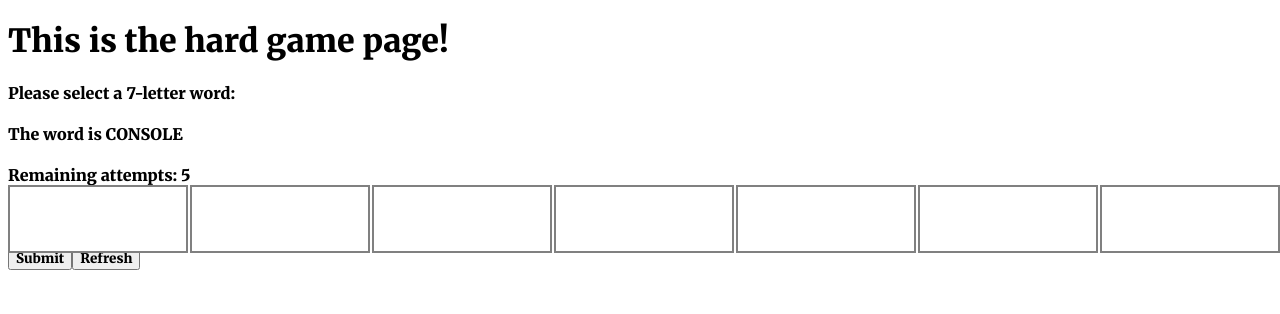
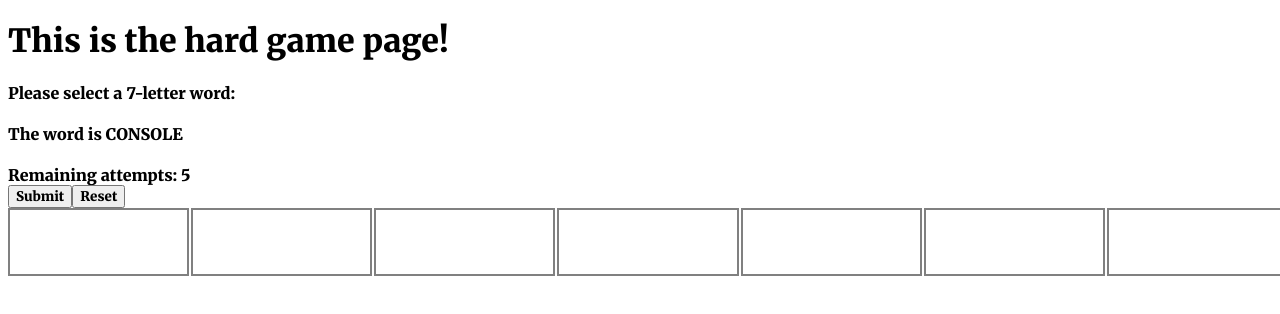
Before and after one commit to nice-to-meecha/CS5610_Project2_Wordle, a React (Vite) app: page /game/hard in a window 1280 px wide. Shown: the top 314 px of the page. Built offline with nearby package versions, Linux system fonts and the light colour scheme.

Commit message:
Game largely functional

```diff
--- /dev/null
+++ b/src/css/Board.css
@@ -0,0 +1,3 @@
+.game-board {
+    position: absolute;
+}
--- /dev/null
+++ b/src/css/Congrats.css
@@ -0,0 +1,11 @@
+.congratulations-screen {
+    background-color: rgba(255, 255, 255, 0.5);
+    position: absolute;
+    top: 0%;
+    left: 0%;
+    width: 100%;
+    height: 100%;
+    display: flex;
+    justify-content: center;
+    align-items: center;
+}
--- a/src/css/Game.css
+++ b/src/css/Game.css
@@ -0,0 +1,4 @@
+.board-container {
+    height: fit-content;
+    width: fit-content;
+}
--- a/src/pages/Board.jsx
+++ b/src/pages/Board.jsx
@@ -1,16 +1,20 @@
 import React, { useEffect, useState, useContext } from "react";
+import Congrats from "./Congrats";
 import { gameContext } from "./GameContext";
 import Guess from "./Row";
+import "../css/Board.css";
 
 function Board(props) {
     const { attempts, difficulty, wordLength } = props;
     const globalValues = useContext(gameContext);
+    const { gameWon } = globalValues;
     const { numGuesses } = globalValues.difficultyValues[difficulty];
     const [guessInputs, setGuessInputs] = useState([]);
 
     useEffect(() => {
-        console.log("Attempts changed");
-        if (guessInputs.length < attempts + 1 && attempts < numGuesses) {
+        if (!gameWon &&
+            guessInputs.length < attempts + 1 &&
+            attempts < numGuesses) {
             setGuessInputs([
                 ...guessInputs.slice(0, -1),
                 ...(guessInputs.slice(-1).length
@@ -23,15 +27,16 @@ function Board(props) {
                     key={attempts}
                 />),
             ]);
-        } else if (attempts === numGuesses) {
+        } else {
             setGuessInputs([
                 ...guessInputs.map(guess => React.cloneElement(guess, { active: false }))
             ]);
         }
     }, [attempts])
 
-    return(<div>
+    return(<div className="game-board">
         {guessInputs}
+        {gameWon && <Congrats />}
     </div>)
 }
 
--- /dev/null
+++ b/src/pages/Congrats.jsx
@@ -0,0 +1,8 @@
+import React from "react";
+import "../css/Congrats.css";
+
+export default function Congrats(props) {
+    return (<div className="congratulations-screen">
+        Congrats! Would you like to play again?
+    </div>);
+}
--- a/src/pages/Game.jsx
+++ b/src/pages/Game.jsx
@@ -1,5 +1,6 @@
 import React, { useState, useEffect, useContext } from "react";
-import Board from "./Board"
+import Board from "./Board";
+import Congrats from "./Congrats";
 import { gameContext } from "./GameContext";
 import "../css/Game.css";
 
@@ -38,7 +39,7 @@ import "../css/Game.css";
 function Game(props) {
     const { difficulty } = props;
     const globalValues = useContext(gameContext);
-    const { guess, targetWord, setTargetWord } = globalValues;
+    const { guess, targetWord, setTargetWord, gameWon, setGameWon } = globalValues;
     const { numGuesses, wordList, wordLength } = globalValues.difficultyValues[difficulty];
     const [ attempts, setAttempts ] = useState(0);
     const [ boardKey, setBoardKey ] = useState(true);
@@ -53,13 +54,15 @@ function Game(props) {
             .then(data => {
                 const words = data.split("\n").map(word => word.trim());
                 const i = Math.round(Math.random() * (words.length - 1));
-                console.log(words);
                 setTargetWord(words[i].toUpperCase());
             });
     }
 
     function checkAttempt() {
         if (attempts < numGuesses && guess.length === wordLength) {
+            if (guess === targetWord) {
+                setGameWon(true);
+            }
             setAttempts(attempts + 1);
 
         } else {
@@ -68,10 +71,11 @@ function Game(props) {
         }
     }
 
-    function refresh() {
+    function reset() {
         selectWord();
         setAttempts(0);
         setBoardKey(!boardKey);
+        setGameWon(false);
     }
 
     return (<div>
@@ -79,24 +83,25 @@ function Game(props) {
         <div>Please select a {wordLength}-letter word:</div>
         <h4>The word is {targetWord}</h4>
         <div>Remaining attempts: {numGuesses - attempts}</div>
-        <Board
-            attempts={attempts}
-            difficulty={difficulty}
-            wordLength={wordLength}
-            key={boardKey}
-        />
         <button
             onClick={checkAttempt}
-            disabled={numGuesses <= attempts}
+            disabled={gameWon || attempts >= numGuesses }
         >
             Submit
         </button>
         <button
-            onClick={refresh}
+            onClick={reset}
         >
-            Refresh
+            Reset
         </button>
-        {guess}
+        <div className="board-container">
+            <Board
+                attempts={attempts}
+                difficulty={difficulty}
+                wordLength={wordLength}
+                key={boardKey}
+            />
+        </div>
     </div>);
 }
 
--- a/src/pages/GameContext.jsx
+++ b/src/pages/GameContext.jsx
@@ -5,9 +5,10 @@ import hardWords from "../data/hard_words.txt";
 export const gameContext = createContext();
 
 function GameContext(props) {
-    const [guess, setGuess] = useState("");
-    const [inProgressGuess, setInProgressGuess] = useState([]);
-    const [targetWord, setTargetWord] = useState("");
+    const [ guess, setGuess ] = useState("");
+    const [ inProgressGuess, setInProgressGuess ] = useState([]);
+    const [ targetWord, setTargetWord ] = useState("");
+    const [ gameWon, setGameWon ] = useState(false);
     const difficultyValues = {
         normal: {
             numGuesses: 6,
@@ -29,6 +30,8 @@ function GameContext(props) {
         setInProgressGuess,
         targetWord,
         setTargetWord,
+        gameWon,
+        setGameWon,
         difficultyValues,
     };
 
--- a/src/pages/Row.jsx
+++ b/src/pages/Row.jsx
@@ -5,7 +5,7 @@ import "../css/Letter.css";
 
 function Row(props) {
     const { active, wordLength } = props;
-    const { guess, setGuess, targetWord } = useContext(gameContext);
+    const { guess, setGuess, targetWord, setGameWon } = useContext(gameContext);
     const [localGuessArr, setLocalGuessArr] =
         useState(Array.from({ length: wordLength }, (ele) => ''));
 
@@ -55,9 +55,7 @@ function Row(props) {
             }
         })
 
-        if (!Object.keys(missingLetters).length) {
-            // TODO - "Congrats!" event
-        } else {
+        if (Object.keys(missingLetters).length) {
             colors.forEach((color, i) => {
                 if (color === "gray" && missingLetters[localGuessArr[i]]) {
                     missingLetters[localGuessArr[i]]--;
@@ -75,7 +73,6 @@ function Row(props) {
 
     return (<div className="guess-background">
         {inputs}
-        {guess}
     </div>);
 }
 
```
